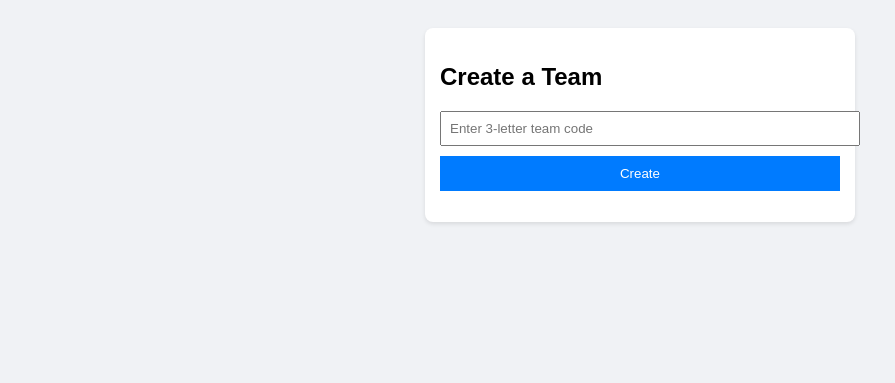
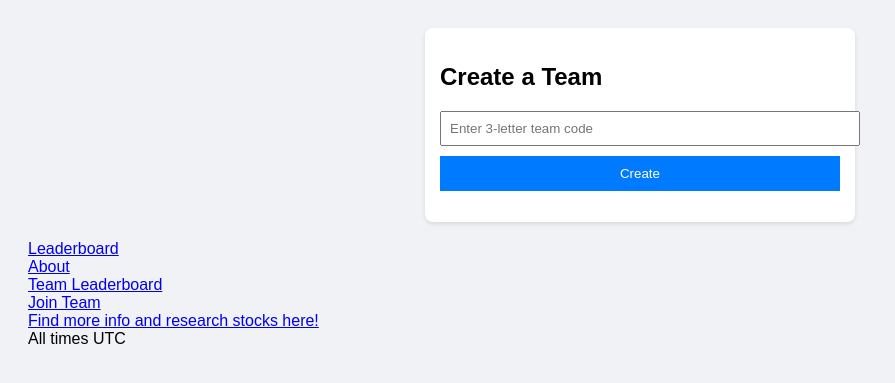
Before and after one commit to tallbeenboy/urban-couscous, a Flask app: page /createteam-page in a window 1280 px wide. Shown: the top 383 px of the page, without its empty margins (0-895 px from the left). Run offline with Flask 3, Linux system fonts and the light colour scheme; parts of the project's set-up code (start-up, migrations or seed data) failed here and were passed over.

Commit message:
Update create_team.html

```diff
--- a/templates/create_team.html
+++ b/templates/create_team.html
@@ -18,6 +18,19 @@
     <button onclick="createTeam()">Create</button>
     <p id="msg"></p>
   </div>
+  <br>
+  <a href="{{ url_for('leaderboard_page') }}">Leaderboard</a>
+        <br>
+        <a href="{{ url_for('about') }}">About</a>
+        <br>
+        <a href="{{ url_for('teamleaderboard_page') }}">Team Leaderboard</a>
+        <br>
+
+        <a href="{{ url_for('jointeam_page') }}">Join Team</a>
+        <br>
+        <a href="https://www.google.com/finance/">Find more info and research stocks here!</a>
+        <br>
+        All times UTC
 
 <script>
 function createTeam() {
```
